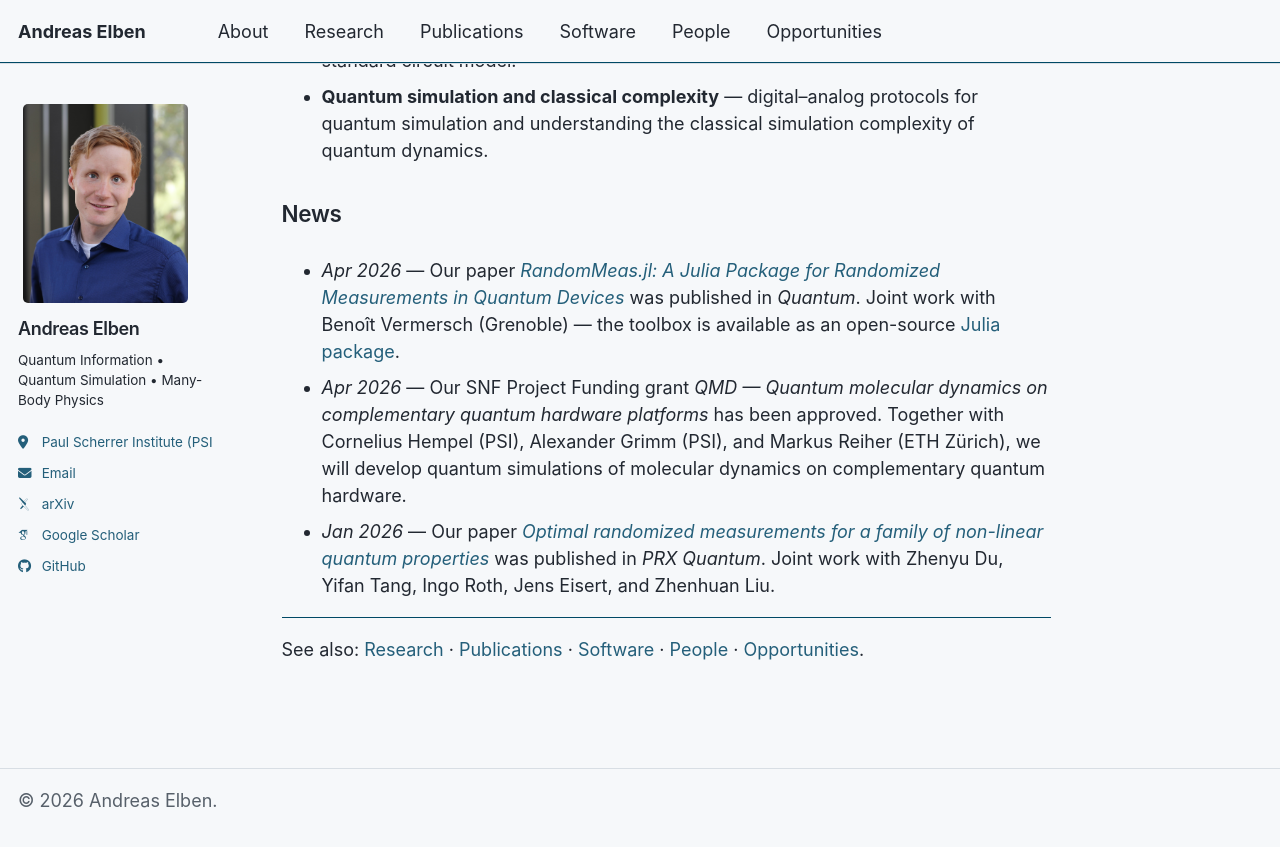
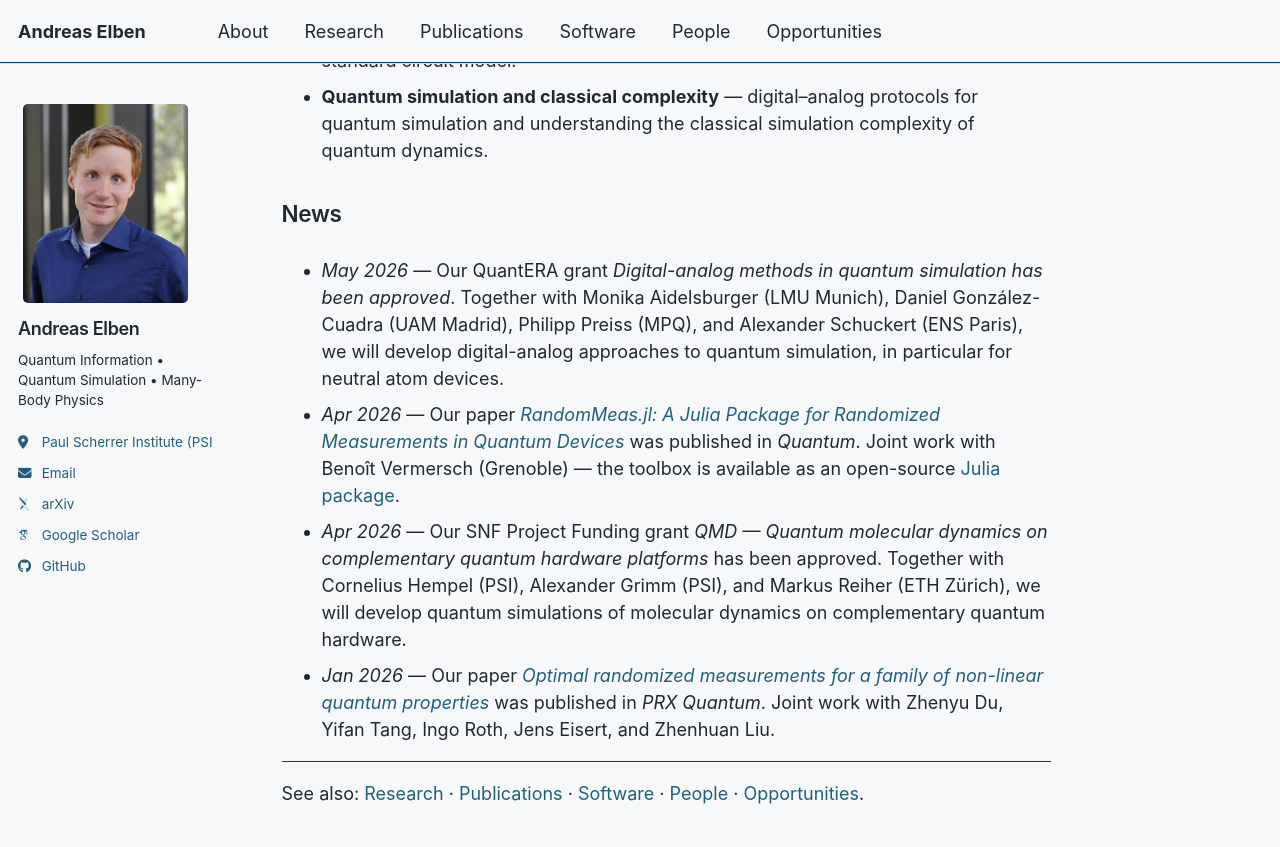
Before and after one commit to andreaselben/andreaselben.github.io, a Jekyll site: the page built from _pages/about.md, in a window 1280 px wide and 900 px high, scrolled down 655 px. Shown: the top 847 px of the window. Built offline with Jekyll 4.4.1, drawn with Linux system fonts in a browser that asks for light colours; some web fonts are replaced; a script bundle is joined from its source files by our own code; library files that are not in the unit come from our copies.

Commit message:
Update about.md

```diff
--- a/_pages/about.md
+++ b/_pages/about.md
@@ -23,6 +23,7 @@ A few directions we're currently working on:
 
 ## News
 
+- *May 2026* — Our QuantERA grant *Digital-analog methods in quantum simulation has been approved*. Together with Monika Aidelsburger (LMU Munich), Daniel González-Cuadra (UAM Madrid), Philipp Preiss (MPQ), and Alexander Schuckert (ENS Paris), we will develop digital-analog approaches to quantum simulation, in particular for neutral atom devices.
 - *Apr 2026* — Our paper [*RandomMeas.jl: A Julia Package for Randomized Measurements in Quantum Devices*](https://quantum-journal.org/papers/q-2026-04-28-2086/) was published in *Quantum*. Joint work with Benoît Vermersch (Grenoble) — the toolbox is available as an open-source [Julia package](/software/).
 - *Apr 2026* — Our SNF Project Funding grant *QMD — Quantum molecular dynamics on complementary quantum hardware platforms* has been approved. Together with Cornelius Hempel (PSI), Alexander Grimm (PSI), and Markus Reiher (ETH Zürich), we will develop quantum simulations of molecular dynamics on complementary quantum hardware.
 - *Jan 2026* — Our paper [*Optimal randomized measurements for a family of non-linear quantum properties*](https://doi.org/10.1103/PRXQuantum.7.010360) was published in *PRX Quantum*. Joint work with Zhenyu Du, Yifan Tang, Ingo Roth, Jens Eisert, and Zhenhuan Liu.
```
